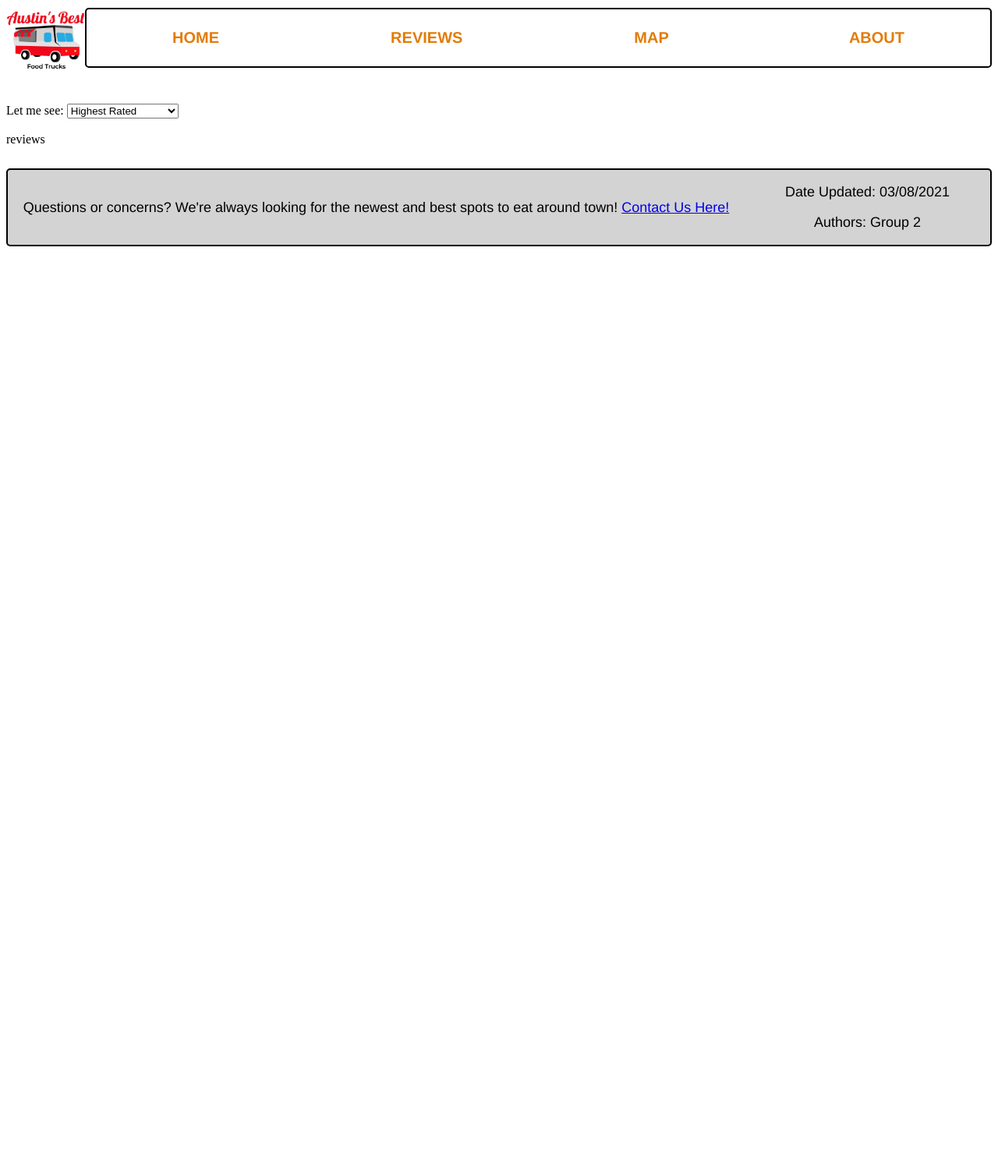
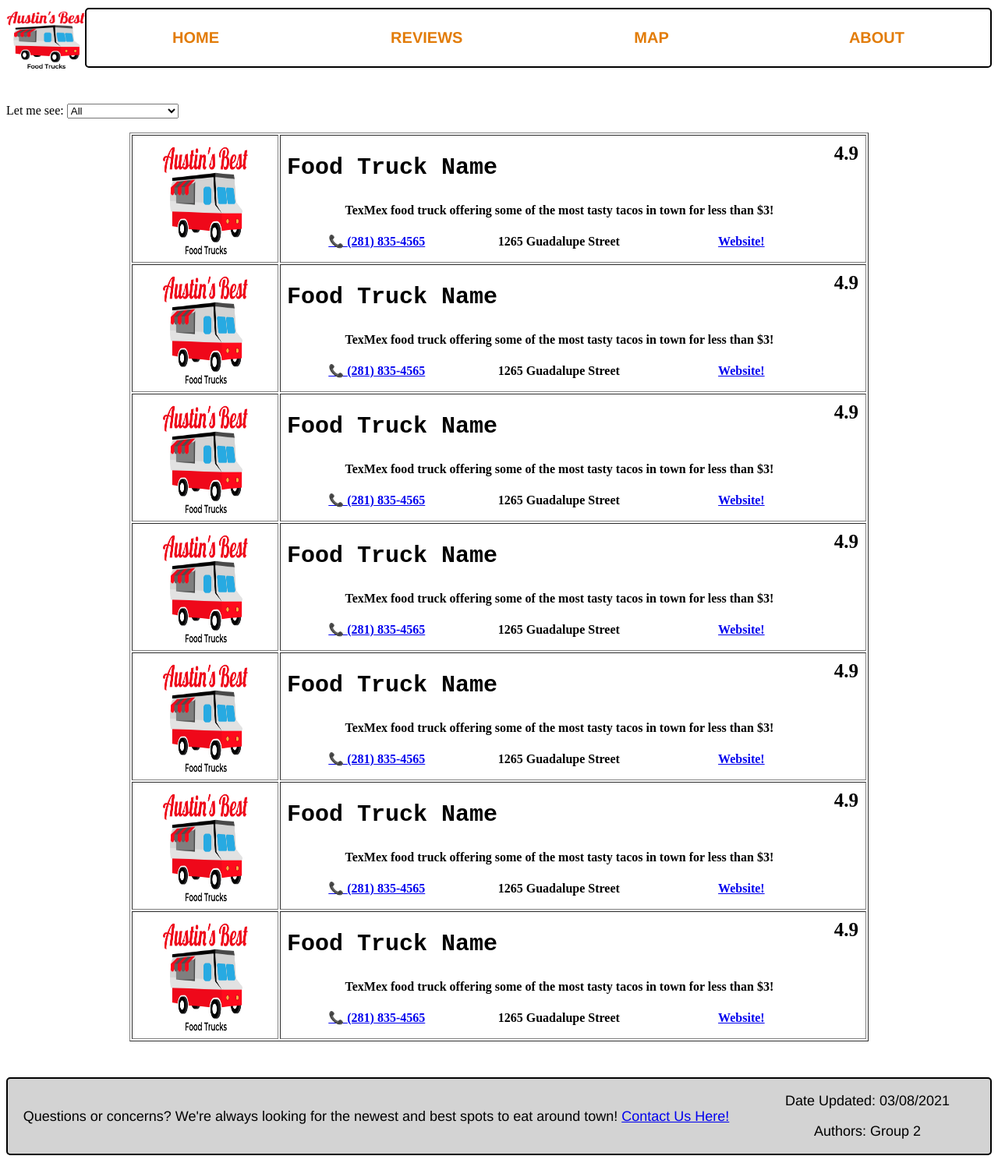
Before and after one commit to alex-chiu/austin-food-trucks, a PHP site: page /reviewsPage.html in a window 1280 px wide. Shown: the whole page at 78% size. Before the commit the page ends 316 px from the top, so only its background shows below. Run offline with PHP 8.4, Linux system fonts and the light colour scheme; lists and menus that the app fills with data are empty.

Commit message:
Updates on reviews page

```diff
--- a/AustinFoodTruck/reviewsPage.css
+++ b/AustinFoodTruck/reviewsPage.css
@@ -67,3 +67,53 @@ li a:hover {
     font-size: 18px;
     text-align: center;
 }
+
+.truckInfo{
+    padding: 6px;
+}
+
+#allTrucks{
+    margin-left: auto;
+    margin-right: auto;
+}
+
+.trucks{
+    display: block;
+    margin-left: auto;
+    margin-right: auto;
+}
+
+.truckNames{
+    font-family: 'Courier New';
+    text-align: left;
+    font-size: 30px;
+    margin: 0%;
+    padding: 0%;
+}
+
+.ratings{
+    float: right;
+    font-size: 25px;
+}
+
+.num{
+
+    padding: 0%;
+    margin: 0%;
+}
+
+.addy{
+
+    padding: 0%;
+    margin: 0%;
+}
+
+.websites{
+
+    padding: 0%;
+    margin: 0%;
+}
+
+a[href^="tel"]::before {
+    content: "📞 ";
+}
--- a/AustinFoodTruck/reviewsPage.html
+++ b/AustinFoodTruck/reviewsPage.html
@@ -28,6 +28,7 @@
 	<form>
 		<label for="trucks">Let me see:</label>
 		<select name="trucks" id="trucks">
+			<option value="all">All</option>
 			<option value="best">Highest Rated</option>
 			<option value="mexican">Mexican Food</option>
 			<option value="mediterranean">Mediterranean Food</option>
@@ -37,7 +38,177 @@
 	</form>
 
 	<br>
-	reviews
+
+	<table id="allTrucks" border="1" style="width:75%">
+		<tr>
+			<th width="20%"><img class="trucks" src="./images/logo.jpeg" width="110px" height= "150px"></th>
+			<th class="truckInfo">
+				<table style="width:100%" height= "150px">
+					<tr>
+						<th colspan="2" class="truckNames">Food Truck Name</th>
+						<th></th>
+						<th class="ratings">4.9</th>
+					</tr>
+
+					<tr>
+						<th colspan="3">TexMex food truck offering some of the most tasty tacos in town for less than $3!</th>
+
+					</tr>
+
+					<tr>
+						<th width="33%" class="num"><a href="tel:+2818354565">(281) 835-4565</a></th>
+						<th width="33%" class="addy">1265 Guadalupe Street</th>
+						<th width="33%" class="websites"><a href="https://www.thepicnicaustin.com/">Website!</a></th>
+					</tr>
+				</table>
+			</th>
+		</tr>
+
+		<tr>
+			<th width="20%"><img class="trucks" src="./images/logo.jpeg" width="110px" height= "150px"></th>
+			<th class="truckInfo">
+				<table style="width:100%" height= "150px">
+					<tr>
+						<th colspan="2" class="truckNames">Food Truck Name</th>
+						<th></th>
+						<th class="ratings">4.9</th>
+					</tr>
+
+					<tr>
+						<th colspan="3">TexMex food truck offering some of the most tasty tacos in town for less than $3!</th>
+
+					</tr>
+
+					<tr>
+						<th width="33%" class="num"><a href="tel:+2818354565">(281) 835-4565</a></th>
+						<th width="33%" class="addy">1265 Guadalupe Street</th>
+						<th width="33%" class="websites"><a href="https://www.thepicnicaustin.com/">Website!</a></th>
+					</tr>
+				</table>
+			</th>
+		</tr>
+
+		<tr>
+			<th width="20%"><img class="trucks" src="./images/logo.jpeg" width="110px" height= "150px"></th>
+			<th class="truckInfo">
+				<table style="width:100%" height= "150px">
+					<tr>
+						<th colspan="2" class="truckNames">Food Truck Name</th>
+						<th></th>
+						<th class="ratings">4.9</th>
+					</tr>
+
+					<tr>
+						<th colspan="3">TexMex food truck offering some of the most tasty tacos in town for less than $3!</th>
+
+					</tr>
+
+					<tr>
+						<th width="33%" class="num"><a href="tel:+2818354565">(281) 835-4565</a></th>
+						<th width="33%" class="addy">1265 Guadalupe Street</th>
+						<th width="33%" class="websites"><a href="https://www.thepicnicaustin.com/">Website!</a></th>
+					</tr>
+				</table>
+			</th>
+		</tr>
+
+		<tr>
+			<th width="20%"><img class="trucks" src="./images/logo.jpeg" width="110px" height= "150px"></th>
+			<th class="truckInfo">
+				<table style="width:100%" height= "150px">
+					<tr>
+						<th colspan="2" class="truckNames">Food Truck Name</th>
+						<th></th>
+						<th class="ratings">4.9</th>
+					</tr>
+
+					<tr>
+						<th colspan="3">TexMex food truck offering some of the most tasty tacos in town for less than $3!</th>
+
+					</tr>
+
+					<tr>
+						<th width="33%" class="num"><a href="tel:+2818354565">(281) 835-4565</a></th>
+						<th width="33%" class="addy">1265 Guadalupe Street</th>
+						<th width="33%" class="websites"><a href="https://www.thepicnicaustin.com/">Website!</a></th>
+					</tr>
+				</table>
+			</th>
+		</tr>
+
+		<tr>
+			<th width="20%"><img class="trucks" src="./images/logo.jpeg" width="110px" height= "150px"></th>
+			<th class="truckInfo">
+				<table style="width:100%" height= "150px">
+					<tr>
+						<th colspan="2" class="truckNames">Food Truck Name</th>
+						<th></th>
+						<th class="ratings">4.9</th>
+					</tr>
+
+					<tr>
+						<th colspan="3">TexMex food truck offering some of the most tasty tacos in town for less than $3!</th>
+
+					</tr>
+
+					<tr>
+						<th width="33%" class="num"><a href="tel:+2818354565">(281) 835-4565</a></th>
+						<th width="33%" class="addy">1265 Guadalupe Street</th>
+						<th width="33%" class="websites"><a href="https://www.thepicnicaustin.com/">Website!</a></th>
+					</tr>
+				</table>
+			</th>
+		</tr>
+
+		<tr>
+			<th width="20%"><img class="trucks" src="./images/logo.jpeg" width="110px" height= "150px"></th>
+			<th class="truckInfo">
+				<table style="width:100%" height= "150px">
+					<tr>
+						<th colspan="2" class="truckNames">Food Truck Name</th>
+						<th></th>
+						<th class="ratings">4.9</th>
+					</tr>
+
+					<tr>
+						<th colspan="3">TexMex food truck offering some of the most tasty tacos in town for less than $3!</th>
+
+					</tr>
+
+					<tr>
+						<th width="33%" class="num"><a href="tel:+2818354565">(281) 835-4565</a></th>
+						<th width="33%" class="addy">1265 Guadalupe Street</th>
+						<th width="33%" class="websites"><a href="https://www.thepicnicaustin.com/">Website!</a></th>
+					</tr>
+				</table>
+			</th>
+		</tr>
+
+		<tr>
+			<th width="20%"><img class="trucks" src="./images/logo.jpeg" width="110px" height= "150px"></th>
+			<th class="truckInfo">
+				<table style="width:100%" height= "150px">
+					<tr>
+						<th colspan="2" class="truckNames">Food Truck Name</th>
+						<th></th>
+						<th class="ratings">4.9</th>
+					</tr>
+
+					<tr>
+						<th colspan="3">TexMex food truck offering some of the most tasty tacos in town for less than $3!</th>
+
+					</tr>
+
+					<tr>
+						<th width="33%" class="num"><a href="tel:+2818354565">(281) 835-4565</a></th>
+						<th width="33%" class="addy">1265 Guadalupe Street</th>
+						<th width="33%" class="websites"><a href="https://www.thepicnicaustin.com/">Website!</a></th>
+					</tr>
+				</table>
+			</th>
+		</tr>
+	</table>
+
 	<br>
 	<br>
 
```
